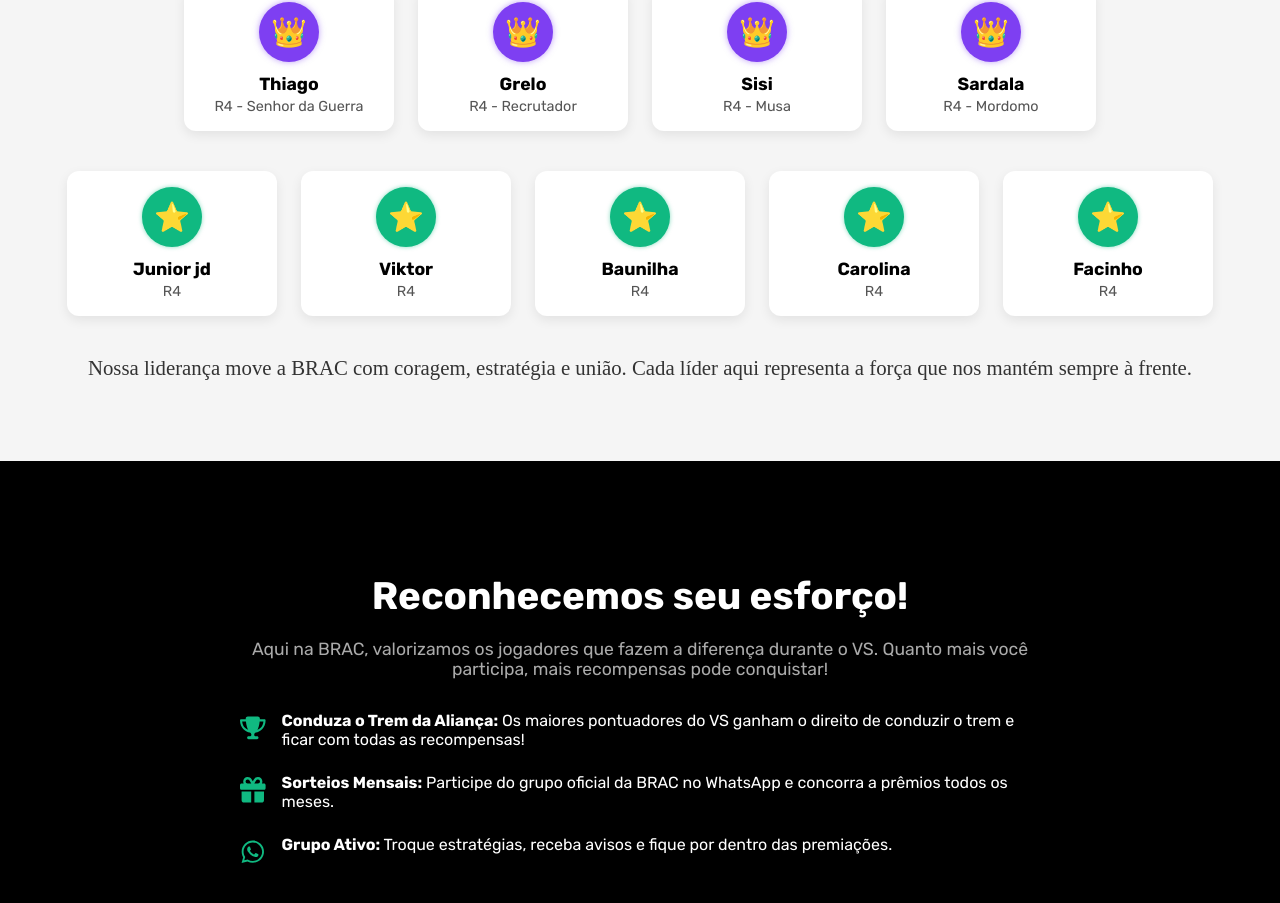
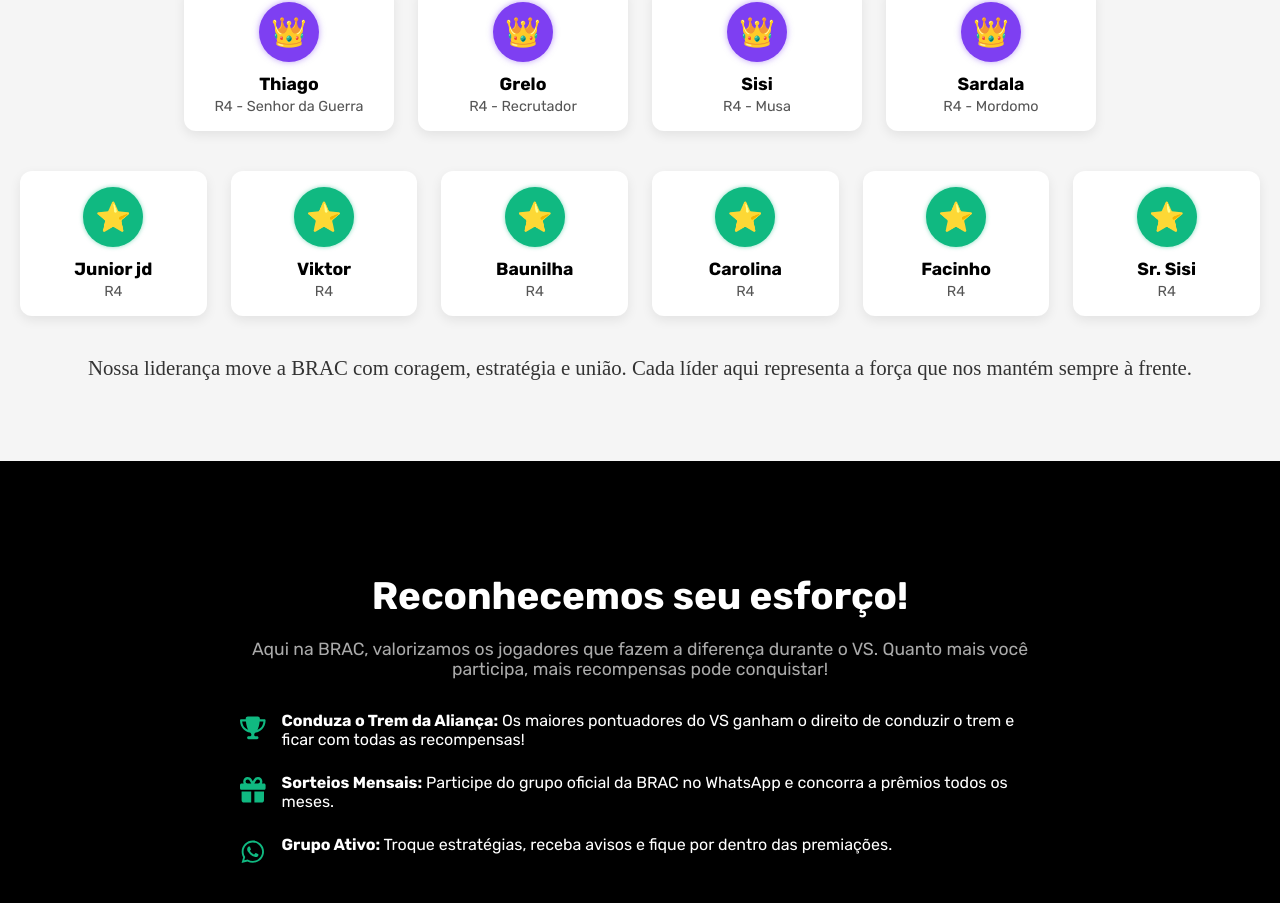
Before and after one commit to EmersonNog/BRAC, a React (Vite) app: page / in a window 1280 px wide. Shown: the part 4108-5011 px from the top of the page. Built offline with nearby package versions, Linux system fonts and the light colour scheme; a web font is replaced by a local one.

Commit message:
feat: new R4

```diff
--- a/src/Components/LeadersSection/LeadersSection.jsx
+++ b/src/Components/LeadersSection/LeadersSection.jsx
@@ -26,6 +26,7 @@ export default function LeadersSection() {
           <LeaderCard name="Baunilha" title="R4" />
           <LeaderCard name="Carolina" title="R4" />
           <LeaderCard name="Facinho" title="R4" />
+          <LeaderCard name="Sr. Sisi" title="R4" />
         </div>
 
         <p className="leaders-quote">
```
